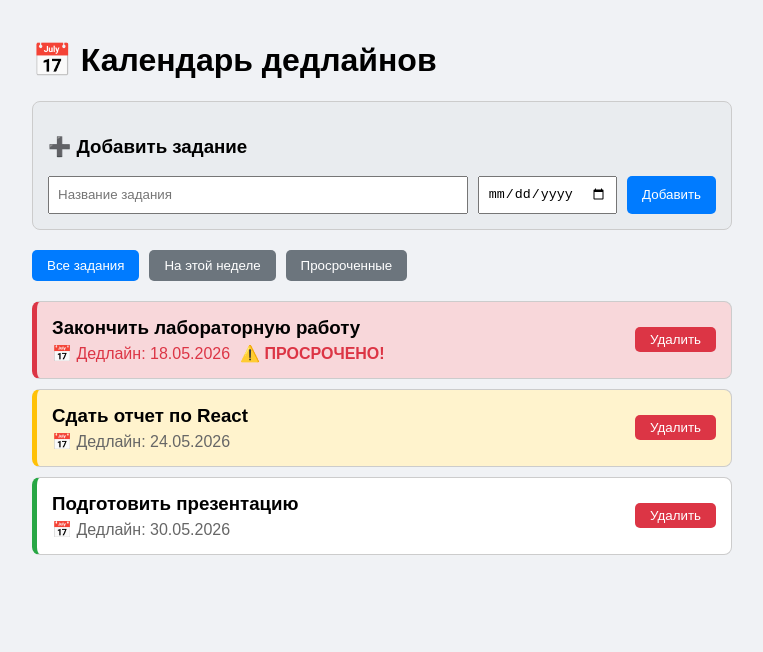
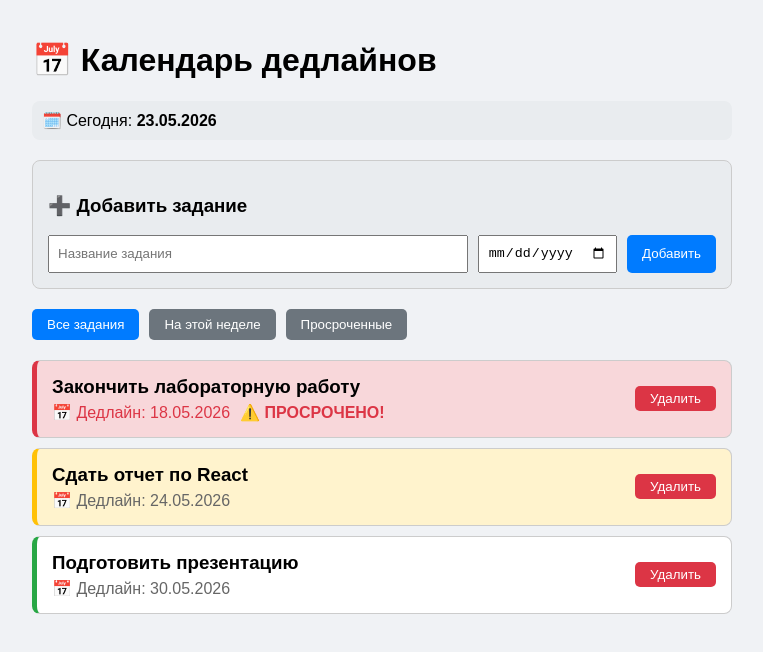
Before and after one commit to Sega994/deadline, a React (Create React App) app in the folder deadline-calendar/: page / in a window 1280 px wide. Shown: the top 652 px of the page, without its empty margins (258-1021 px from the left). Built offline with nearby package versions, Linux system fonts and the light colour scheme.

Commit message:
Добавил текущую дату

```diff
--- a/deadline-calendar/src/App.js
+++ b/deadline-calendar/src/App.js
@@ -94,7 +94,10 @@ function App() {
   return (
     <div style={{ maxWidth: '700px', margin: '0 auto' }}>
       <h1>📅 Календарь дедлайнов</h1>
-
+{/* Текущая дата */}
+      <div style={{ background: '#e9ecef', padding: '10px', borderRadius: '8px', marginBottom: '20px' }}>
+        🗓️ Сегодня: <strong>{currentDate}</strong>
+      </div>
       {/* Форма добавления */}
       <div style={{ border: '1px solid #ccc', padding: '15px', borderRadius: '8px', marginBottom: '20px', background: '#e9ecef' }}>
         <h3>➕ Добавить задание</h3>
```
